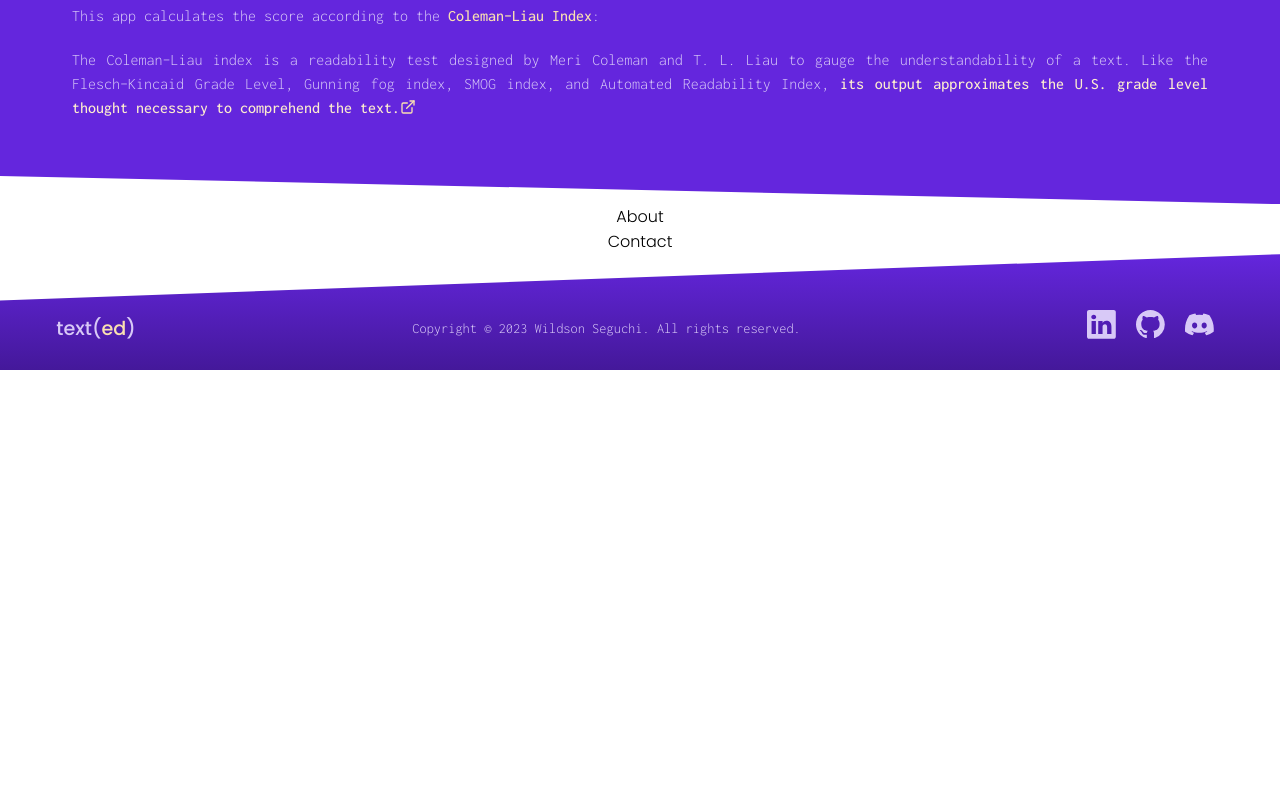
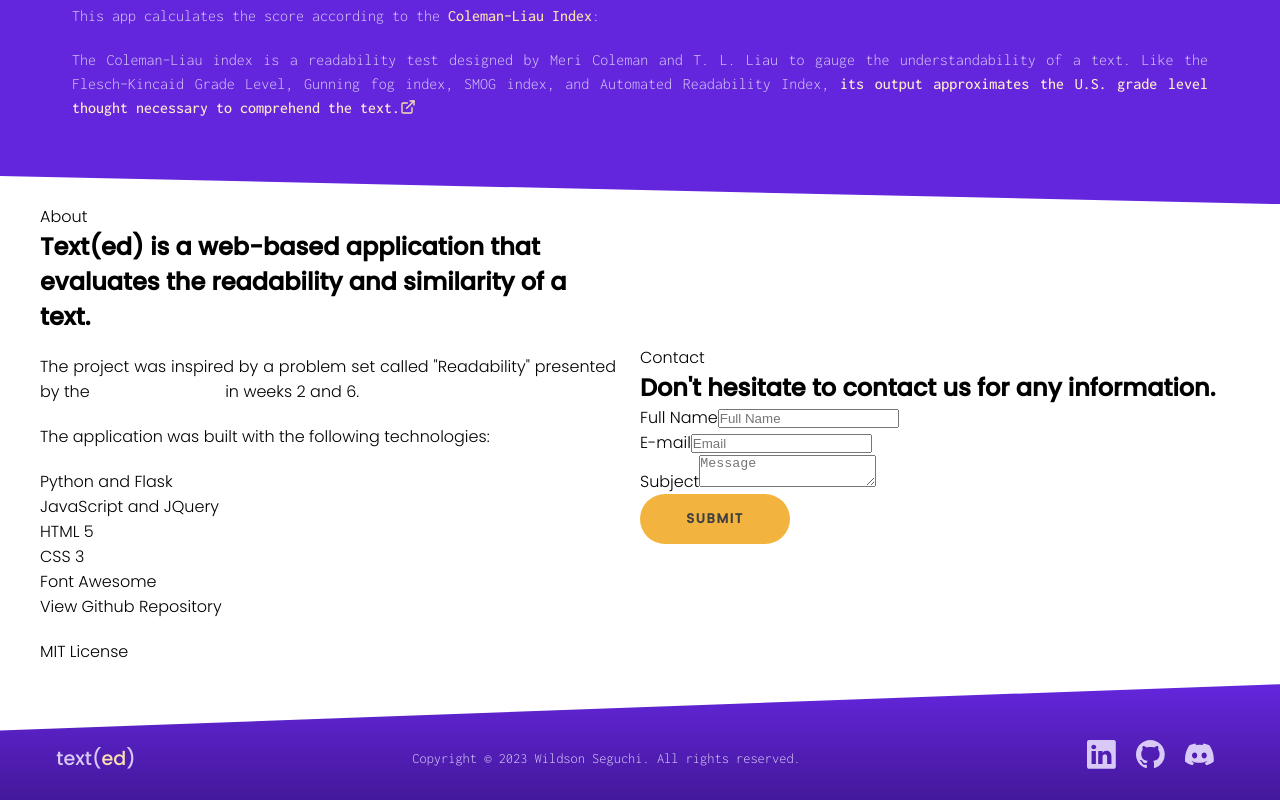
Before and after one commit to wseguchi/texted-reactJS, a React (Vite) app: page / in a window 1280 px wide. Shown: the part 1838-2638 px from the top of the page. Before the commit the page ends 2208 px from the top, so only its background shows below. Built offline with nearby package versions, Linux system fonts and the light colour scheme.

Commit message:
About and Contact

```diff
--- a/src/components/Content/About.jsx
+++ b/src/components/Content/About.jsx
@@ -1,7 +1,74 @@
 import React from 'react';
 
 const About = () => {
-  return <div>About</div>;
+  return (
+    <div>
+      <div id="about" className="width-restrainer">
+        <div id="about-title">About</div>
+        <div id="about-text">
+          <h2>
+            Text(ed) is a web-based application that evaluates the readability
+            and similarity of a text.
+          </h2>
+          <p>
+            The project was inspired by a problem set called "Readability"
+            presented by the{' '}
+            <a
+              href="https://cs50.harvard.edu/x/"
+              target="_blank"
+              title="Learn More"
+            >
+              CS50's program
+            </a>{' '}
+            in weeks 2 and 6.
+          </p>
+          <p>The application was built with the following technologies:</p>
+          <div id="about-tech-icons">
+            <div className="about-tech-icons-text">
+              <i className="fa-brands fa-python"></i>
+              <div>Python and Flask</div>
+            </div>
+            <div className="about-tech-icons-text">
+              <i className="fa-brands fa-js-square"></i>
+              <div>JavaScript and JQuery</div>
+            </div>
+            <div className="about-tech-icons-text">
+              <i className="fa-brands fa-html5"></i>
+              <div>HTML 5</div>
+            </div>
+            <div className="about-tech-icons-text">
+              <i className="fa-brands fa-css3-alt"></i>
+              <div>CSS 3</div>
+            </div>
+            <div className="about-tech-icons-text">
+              <i className="fa-brands fa-square-font-awesome"></i>
+              <div>Font Awesome</div>
+            </div>
+            <div
+              id="about-tech-icons-github"
+              className="about-tech-icons-text"
+              onclick="window.open('https://github.com/wseguchi/texted')"
+            >
+              <i className="fa-brands fa-github-square"></i>
+              <div>View Github Repository</div>
+            </div>
+          </div>
+          <div id="license">
+            <p className="text-align-center">
+              MIT License{' '}
+              <a
+                href="https://opensource.org/licenses/MIT"
+                target="_blank"
+                title="Learn More"
+              >
+                <i className="fa-solid fa-arrow-up-right-from-square"></i>
+              </a>
+            </p>
+          </div>
+        </div>
+      </div>
+    </div>
+  );
 };
 
 export default About;
--- /dev/null
+++ b/src/components/Content/AboutAndContentContainer.jsx
@@ -0,0 +1,16 @@
+import React from 'react';
+import About from './About';
+import Contact from './Contact';
+
+const AboutAndContentContainer = () => {
+  return (
+    <>
+      <div id="about-and-content-container" className="width-restrainer">
+        <About />
+        <Contact />
+      </div>
+    </>
+  );
+};
+
+export default AboutAndContentContainer;
--- a/src/components/Content/Contact.jsx
+++ b/src/components/Content/Contact.jsx
@@ -1,7 +1,57 @@
 import React from 'react';
 
 const Contact = () => {
-  return <div>Contact</div>;
+  return (
+    <div id="contact">
+      <div id="contact-title">
+        <div id="contact-title-text">Contact</div>
+      </div>
+      <h2>Don't hesitate to contact us for any information.</h2>
+      <div className="container">
+        <form
+          action="https://formsubmit.co/c079bc6b15f2648eb285640c8308be3a"
+          method="POST"
+        >
+          <div className="contact-input-flex">
+            <label htmlFor="fname">Full Name</label>
+            <input
+              type="text"
+              id="full-name"
+              name="name"
+              placeholder="Full Name"
+              required
+            />
+          </div>
+          <div className="contact-input-flex">
+            <label htmlFor="email">E-mail</label>
+            <input
+              type="email"
+              id="email"
+              name="email"
+              placeholder="Email"
+              required
+            />
+          </div>
+          <div className="contact-input-flex">
+            <label htmlFor="subject">Subject</label>
+            <textarea
+              id="subject"
+              name="subject"
+              placeholder="Message"
+              // style="height:200px"
+              required
+            ></textarea>
+          </div>
+          <input type="hidden" name="_subject" value="Texted | New Message" />
+          <div className="contact-input-submit">
+            <button className="btn-yellow" type="submit" value="Submit">
+              SUBMIT
+            </button>
+          </div>
+        </form>
+      </div>
+    </div>
+  );
 };
 
 export default Contact;
--- a/src/components/Content/Content.jsx
+++ b/src/components/Content/Content.jsx
@@ -3,8 +3,7 @@ import styles from './Content.module.css';
 import Cards from './Cards';
 import TextInput from './TextInput';
 import Method from './Method';
-import About from './About';
-import Contact from './Contact';
+import AboutAndContentContainer from './AboutAndContentContainer';
 
 const Content = () => {
   return (
@@ -12,8 +11,7 @@ const Content = () => {
       <Cards />
       <TextInput />
       <Method />
-      <About />
-      <Contact />
+      <AboutAndContentContainer />
     </section>
   );
 };
--- a/src/index.css
+++ b/src/index.css
@@ -44,6 +44,13 @@ button {
   display: flex;
   flex-direction: column;
   justify-content: space-between;
+  align-items: center;
+}
+
+#about-and-content-container {
+  display: grid;
+  grid-template-columns: 1fr 1fr;
+  justify-content: center;
   align-items: center;
 }
 
```
